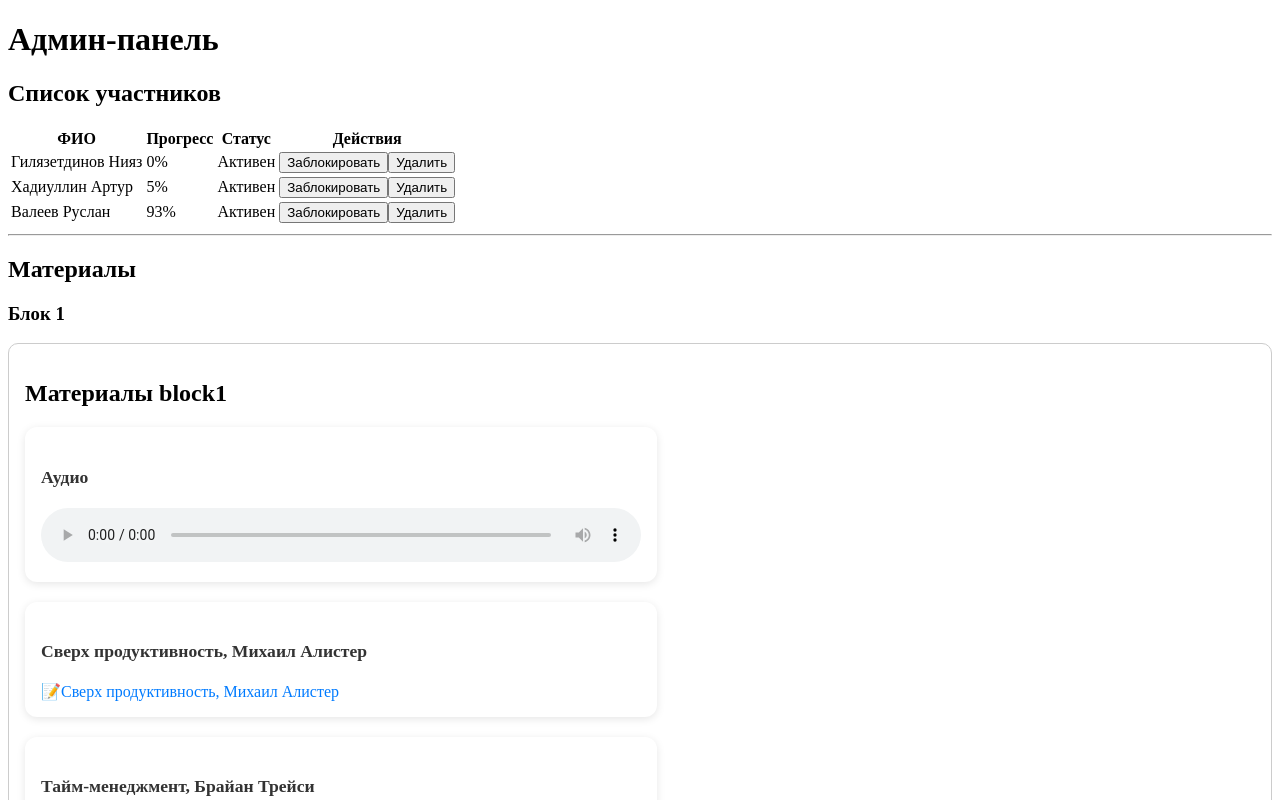
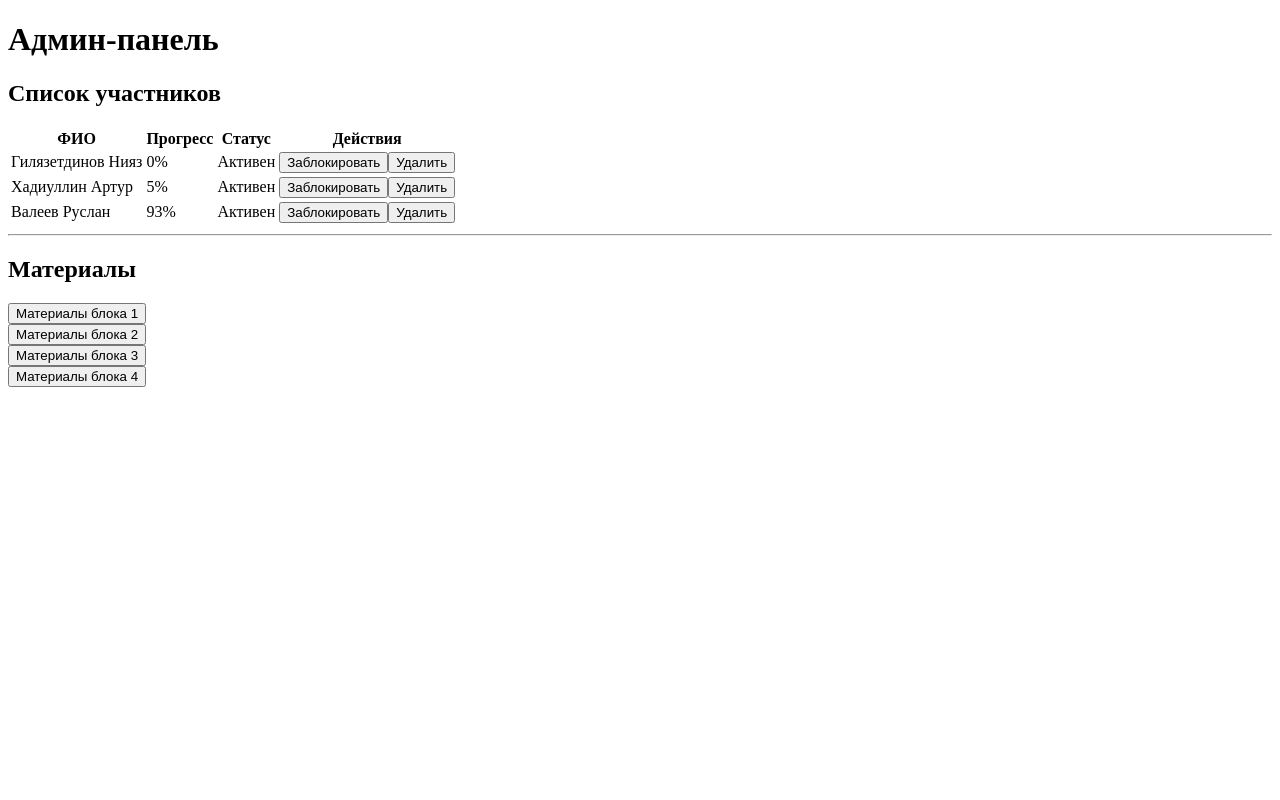
Before and after one commit to Lom101/CourseTelegramBot, a React (Create React App) app in the folder Frontend/: page / in a window 1280 px wide. Shown: the top 800 px of the page. Built offline with nearby package versions, Linux system fonts and the light colour scheme.

Commit message:
документы скачиваются, но аудио и фото неактивны

```diff
--- a/Frontend/src/components/ContentItem.js
+++ b/Frontend/src/components/ContentItem.js
@@ -1,36 +1,54 @@
 import React from 'react';
-import '../index.css';
 
-const ContentItem = ({type, title, path}) => {
-    const renderContent = () => {
-        switch (type) {
-            case 'audio':
-                return <audio controls src={path} className="content-audio" />;
-            case 'book':
-                return (
-                <a href={path} target="_blank" rel="noopener noreferrer" className='content-link'>
-                    📝{title}
-                </a>
-                );
-            case 'picture':
-                return <img src={path} alt={title} className="content-audio" />;
-            case 'text':
-                return (
-                <a href={path} target='_blank' rel='nooper noreferrer' className='content-link'>
-                    📝{title}
-                </a>
-                );
-            default:
-                return null;
-        }
-    };
+const icons = {
+  text: "📄",
+  picture: "🖼️",
+  audio: "🎵",
+  book: "📘"
+};
 
+const ContentItem = ({ type, title, path }) => {
+  if (type === 'picture') {
     return (
-        <div className='content-item'>
-            <h4>{title}</h4>
-            {renderContent()}
-        </div>
+      <div className="border rounded-lg p-3 shadow bg-white">
+        <p className="font-semibold mb-2">{icons.picture} {title}</p>
+        <a href={path} target="_blank" rel="noopener noreferrer">
+          <img
+            src={path}
+            alt={title}
+            className="w-full h-auto max-h-60 object-contain rounded"
+            onError={(e) => (e.target.style.display = 'none')}
+          />
+        </a>
+      </div>
     );
+  }
+
+  if (type === 'audio') {
+    return (
+      <div className="border rounded-lg p-3 shadow bg-white">
+        <p className="font-semibold mb-2">{icons.audio} {title}</p>
+        <audio controls className="w-full">
+          <source src={path} />
+          Your browser does not support the audio element.
+        </audio>
+      </div>
+    );
+  }
+
+  return (
+    <div className="border rounded-lg p-3 shadow bg-white">
+      <p className="font-semibold mb-1">{icons[type]} {title}</p>
+      <a
+        href={path}
+        target="_blank"
+        rel="noopener noreferrer"
+        className="text-blue-600 hover:underline"
+      >
+        {title}
+      </a>
+    </div>
+  );
 };
 
 export default ContentItem;
--- a/Frontend/src/components/ContentManager.js
+++ b/Frontend/src/components/ContentManager.js
@@ -1,58 +1,82 @@
 import React from 'react';
 import ContentItem from './ContentItem';
-
-const formatFileName = (filename) => {
-  const nameWithoutExt = filename.replace(/\.[^/.]+$/, '');
-  const withSpaces = nameWithoutExt.replace(/_/g, ' ');
-  const withColons = withSpaces.replace(/(Лонгрид\s*\d+)\./i, '$1:');
-  return withColons.replace(/\s{2,}/g, ' ').trim();
-};
 
 const FILES = {
   block1: {
     audios: ['Аудио.m4a'],
-    books: ['Сверх продуктивность, Михаил Алистер.pdf', 'Тайм-менеджмент, Брайан Трейси.pdf'],
+    books: [
+      'Сверх продуктивность, Михаил Алистер.pdf',
+      'Тайм-менеджмент, Брайан Трейси.pdf'
+    ],
     pictures: ['метод АБВГД.jpg', 'метод Матрица Эйзенхауэра.jpg'],
-    texts: ['1 Лонгрид. тайм-менеджмент тим лида.docx', '2 Лонгрид. Матрица Эйзенхауэра.docx', '3 Лонгрид. ABCDE (АБВГД).docx']
+    texts: [
+      '1 Лонгрид. тайм-менеджмент тим лида.docx',
+      '2 Лонгрид. Матрица Эйзенхауэра.docx',
+      '3 Лонгрид. ABCDE (АБВГД).docx'
+    ]
   },
   block2: {
-    books: ['Пять_пороков_команды_Патрик Ленсиони.pdf', 'Теория U_Отто Шармер.pdf'],
+    books: [
+      'Пять_пороков_команды_Патрик Ленсиони.pdf',
+      'Теория U_Отто Шармер.pdf'
+    ],
     pictures: ['картинка к лонгриду 2 (1).png', 'картинка к лонгриду 2.png'],
-    texts: ['1 Лонгрид. Кто такой лидер.docx', '2 Лонгрид. Стили лидерства.docx']
+    texts: [
+      '1 Лонгрид. Кто такой лидер.docx',
+      '2 Лонгрид. Стили лидерства.docx'
+    ]
   },
   block3: {
     audios: ['Делегирование.m4a'],
-    books: ['Делегирование и управление_Трейси Б..pdf', 'Делегирование. Фридман.pdf'],
+    books: [
+      'Делегирование и управление_Трейси Б..pdf',
+      'Делегирование. Фридман.pdf'
+    ],
     pictures: ['Модель HD-RW-RM.jpg', 'Модель SMART.jpg', 'Модель TOTE.jpg'],
-    texts: ['Лонгрид 1. Постановка задач (модели).docx', 'Лонгрид 2. Делегирование.docx']
+    texts: [
+      'Лонгрид 1. Постановка задач (модели).docx',
+      'Лонгрид 2. Делегирование.docx'
+    ]
   },
   block4: {
     audios: ['Культура совместной работы. правила тимлида.m4a'],
     books: ['Пять_пороков_команды_Притчи_о_лидерстве.pdf'],
-    texts: ['Лонгрид 1. Культура совместной работы.docx', 'Лонгрид 2. Роли в команде.docx']
+    texts: [
+      'Лонгрид 1. Культура совместной работы.docx',
+      'Лонгрид 2. Роли в команде.docx'
+    ]
   }
 };
 
+const formatFileName = (filename) => {
+  const withoutExt = filename.replace(/\.[^/.]+$/, '');
+  const withSpaces = withoutExt.replace(/[_-]+/g, ' ');
+  return withSpaces.charAt(0).toUpperCase() + withSpaces.slice(1);
+};
+
 const ContentManager = ({ blockId }) => {
-  const blockData = FILES[blockId];
+  const blockData = FILES[`block${blockId}`];
   if (!blockData) return null;
 
   const renderItems = (type, folderName) => {
-    if (!blockData[folderName]) return null;
+    const items = blockData[folderName];
+    if (!items) return null;
 
-    return blockData[folderName].map((filename, index) => (
-      <ContentItem
-        key={`${blockId}-${type}-${index}`}
-        type={type}
-        title={formatFileName(filename)}
-        path={`/blocks/${blockId}/${folderName}/${filename}`}
-      />
-    ));
+    return items.map((filename, index) => {
+      const encodedPath = encodeURIComponent(filename);
+      return (
+        <ContentItem
+          key={`${blockId}-${type}-${index}`}
+          type={type}
+          title={formatFileName(filename)}
+          path={`/blocks/${blockId}/${folderName}/${encodedPath}`}
+        />
+      );
+    });
   };
 
   return (
-    <div style={{ border: '1px solid #ccc', padding: '1rem', marginBottom: '2rem', borderRadius: '10px' }}>
-      <h2>Материалы {blockId}</h2>
+    <div className="space-y-4">
       {renderItems('audio', 'audios')}
       {renderItems('book', 'books')}
       {renderItems('picture', 'pictures')}
--- a/Frontend/src/pages/AdminDashboard.js
+++ b/Frontend/src/pages/AdminDashboard.js
@@ -5,7 +5,8 @@ import ContentManager from "../components/ContentManager";
 
 const AdminDashboard = () => {
   const [users, setUsers] = useState(usersData);
-  const blocks = ["block1", "block2", "block3", "block4"];
+  const [openBlocks, setOpenBlocks] = useState([]); // массив открытых блоков
+  const blocks = ["1", "2", "3", "4"];
 
   const handleBlock = (id) => {
     setUsers(users.map(u => u.id === id ? { ...u, blocked: !u.blocked } : u));
@@ -13,6 +14,14 @@ const AdminDashboard = () => {
 
   const handleDelete = (id) => {
     setUsers(users.filter(u => u.id !== id));
+  };
+
+  const toggleBlock = (blockId) => {
+    setOpenBlocks((prev) =>
+      prev.includes(blockId)
+        ? prev.filter(id => id !== blockId)
+        : [...prev, blockId]
+    );
   };
 
   return (
@@ -32,8 +41,18 @@ const AdminDashboard = () => {
             key={blockId}
             className="border p-4 rounded shadow w-[300px] min-w-[250px] bg-white"
           >
-            <h3 className="text-lg font-semibold mb-2">Блок {blockId.slice(-1)}</h3>
-            <ContentManager blockId={blockId} />
+            <button
+              onClick={() => toggleBlock(blockId)}
+              className="text-lg font-semibold mb-2 hover:underline text-left w-full"
+            >
+              Материалы блока {blockId}
+            </button>
+
+            {openBlocks.includes(blockId) && (
+              <div className="mt-2">
+                <ContentManager blockId={blockId} />
+              </div>
+            )}
           </div>
         ))}
       </div>
```
